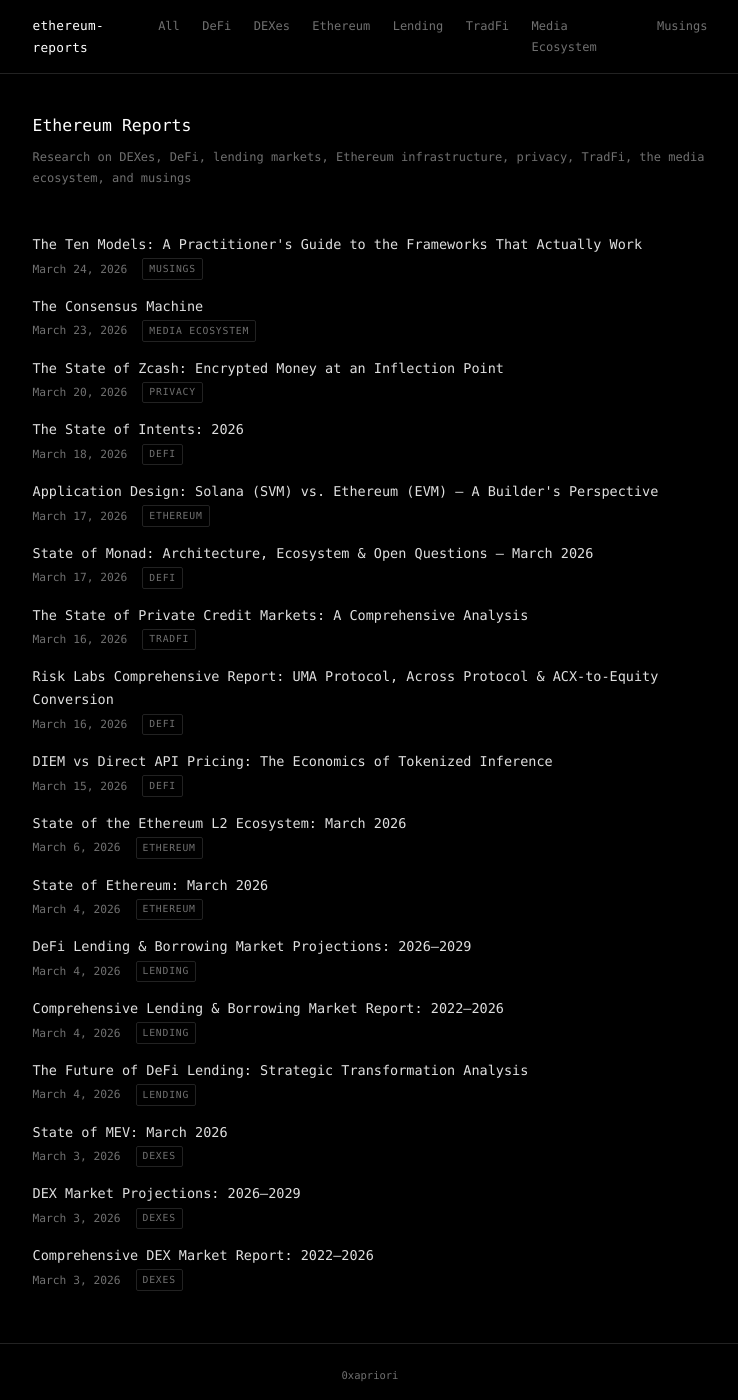
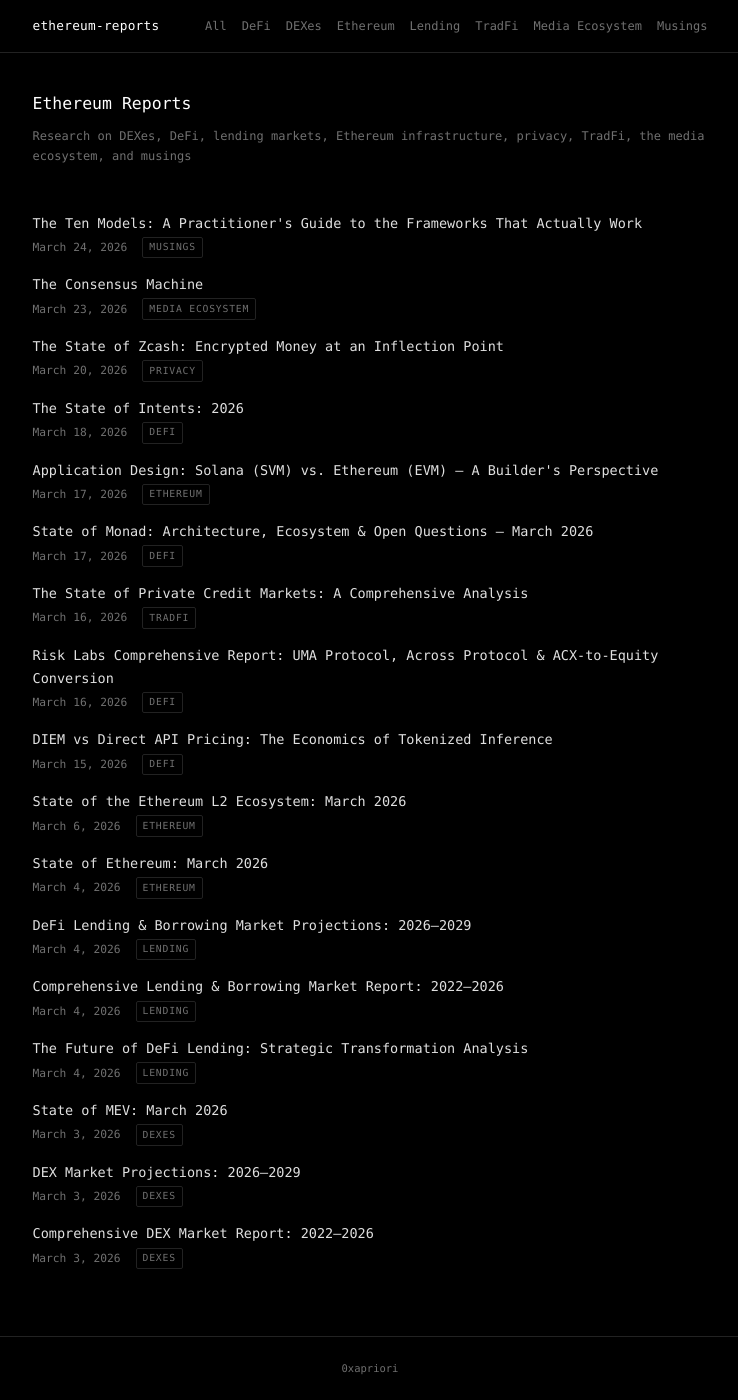
Before and after one commit to 0xapriori/ethereum-reports, a Jekyll site: the page built from index.md, in a window 1280 px wide and 1400 px high. Shown: the whole window, without its empty margins (270-1008 px from the left). Built offline with Jekyll 4.4.1, drawn with Linux system fonts in a browser that asks for light colours.

Commit message:
Fix nav tab wrapping — reduce gap, add nowrap and horizontal scroll
Co-Authored-By: Claude Opus 4.6 (1M context) <noreply@anthropic.com>

```diff
--- a/assets/css/style.css
+++ b/assets/css/style.css
@@ -66,7 +66,9 @@ header {
 
 .nav {
   display: flex;
-  gap: 1.5rem;
+  gap: 1rem;
+  overflow-x: auto;
+  -webkit-overflow-scrolling: touch;
 }
 
 .nav a {
@@ -74,6 +76,7 @@ header {
   text-decoration: none;
   font-size: 0.8rem;
   transition: color 0.15s;
+  white-space: nowrap;
 }
 
 .nav a:hover,
```
